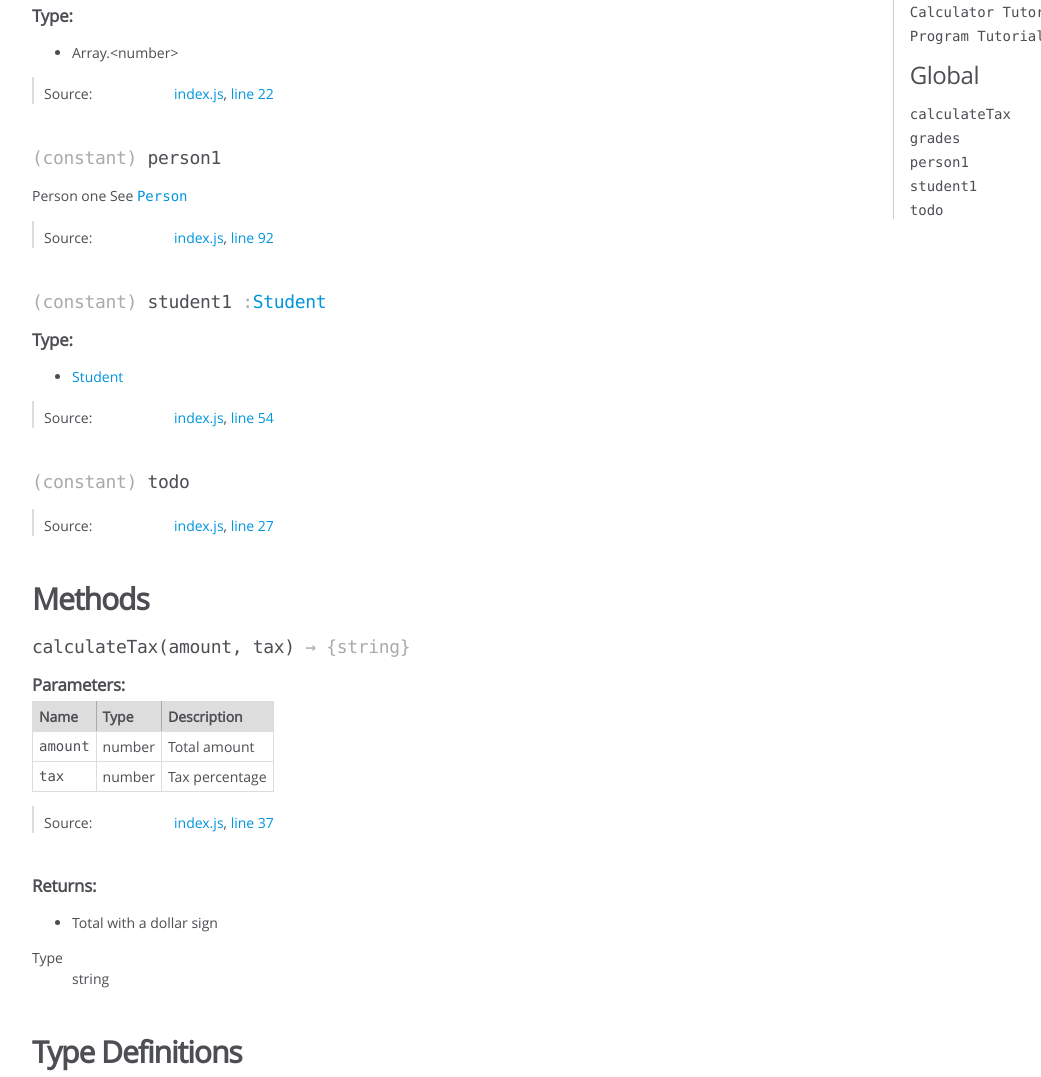
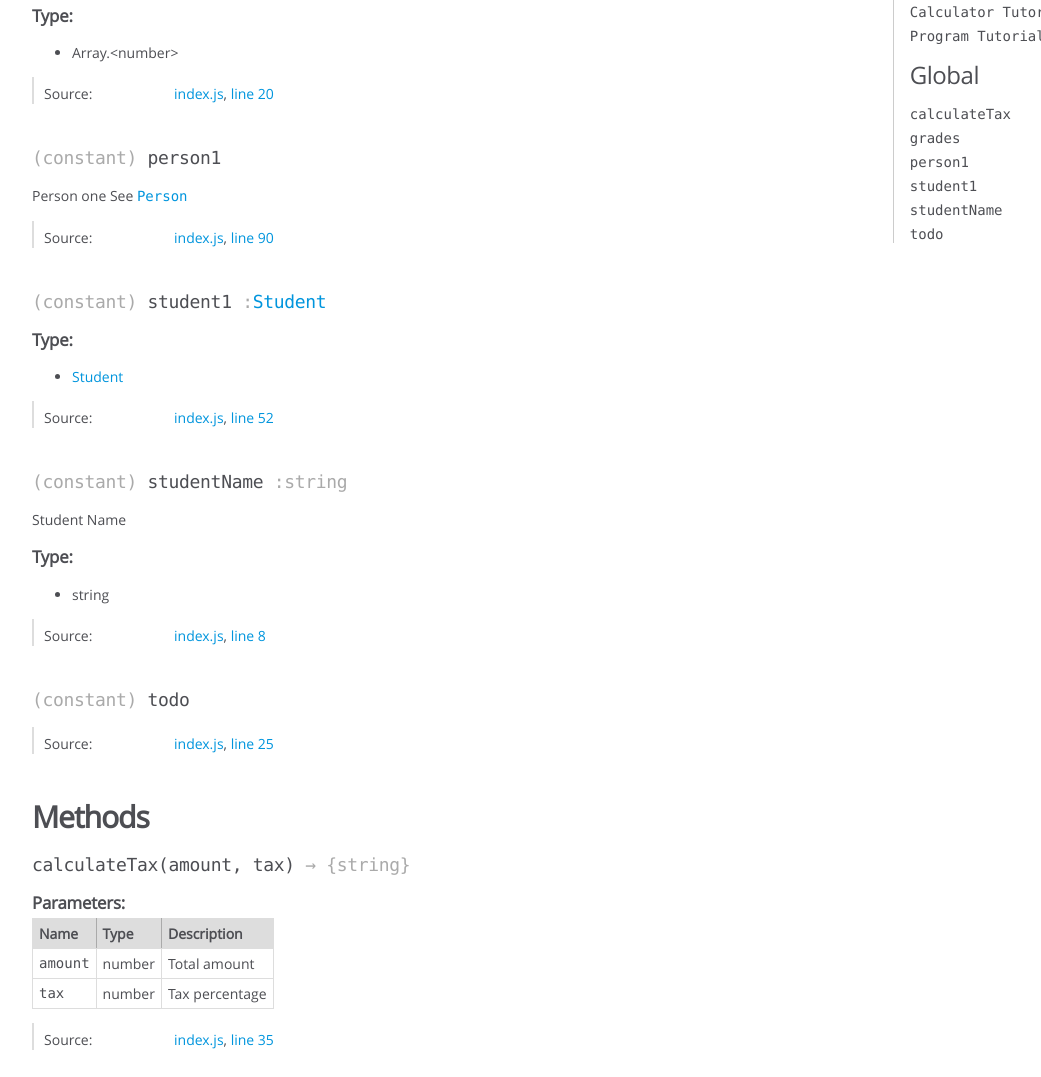
Before and after one commit to DuaneScheepersWebDeveloper/JSDoc-example, a website: page docs/global.html in a window 1280 px wide. Shown: the part 294-1371 px from the top of the page, without its empty margins (0-1041 px from the left). Drawn offline with Linux system fonts and the light colour scheme.

Commit message:
initial commit
initial commit

```diff
--- a/docs/global.html
+++ b/docs/global.html
@@ -152,7 +152,7 @@
 
     <dt class="tag-source">Source:</dt>
     <dd class="tag-source"><ul class="dummy"><li>
-        <a href="index.js.html">index.js</a>, <a href="index.js.html#line22">line 22</a>
+        <a href="index.js.html">index.js</a>, <a href="index.js.html#line20">line 20</a>
     </li></ul></dd>
 
 
@@ -215,7 +215,7 @@ See <a href="Person.html"><code>Person</code></a></p>
 
     <dt class="tag-source">Source:</dt>
     <dd class="tag-source"><ul class="dummy"><li>
-        <a href="index.js.html">index.js</a>, <a href="index.js.html#line92">line 92</a>
+        <a href="index.js.html">index.js</a>, <a href="index.js.html#line90">line 90</a>
     </li></ul></dd>
 
 
@@ -283,7 +283,79 @@ See <a href="Person.html"><code>Person</code></a></p>
 
     <dt class="tag-source">Source:</dt>
     <dd class="tag-source"><ul class="dummy"><li>
-        <a href="index.js.html">index.js</a>, <a href="index.js.html#line54">line 54</a>
+        <a href="index.js.html">index.js</a>, <a href="index.js.html#line52">line 52</a>
+    </li></ul></dd>
+
+
+
+
+
+
+
+</dl>
+
+
+
+
+
+
+
+
+<h4 class="name" id="studentName"><span class="type-signature">(constant) </span>studentName<span class="type-signature"> :string</span></h4>
+
+
+
+
+<div class="description">
+    <p>Student Name</p>
+</div>
+
+
+
+    <h5>Type:</h5>
+    <ul>
+        <li>
+
+<span class="param-type">string</span>
+
+
+        </li>
+    </ul>
+
+
+
+
+
+<dl class="details">
+
+
+
+
+
+
+
+
+
+
+
+
+
+
+
+
+
+
+
+
+
+
+
+
+
+
+    <dt class="tag-source">Source:</dt>
+    <dd class="tag-source"><ul class="dummy"><li>
+        <a href="index.js.html">index.js</a>, <a href="index.js.html#line8">line 8</a>
     </li></ul></dd>
 
 
@@ -341,7 +413,7 @@ See <a href="Person.html"><code>Person</code></a></p>
 
     <dt class="tag-source">Source:</dt>
     <dd class="tag-source"><ul class="dummy"><li>
-        <a href="index.js.html">index.js</a>, <a href="index.js.html#line27">line 27</a>
+        <a href="index.js.html">index.js</a>, <a href="index.js.html#line25">line 25</a>
     </li></ul></dd>
 
 
@@ -489,7 +561,7 @@ See <a href="Person.html"><code>Person</code></a></p>
 
     <dt class="tag-source">Source:</dt>
     <dd class="tag-source"><ul class="dummy"><li>
-        <a href="index.js.html">index.js</a>, <a href="index.js.html#line37">line 37</a>
+        <a href="index.js.html">index.js</a>, <a href="index.js.html#line35">line 35</a>
     </li></ul></dd>
 
 
@@ -757,7 +829,7 @@ See <a href="Person.html"><code>Person</code></a></p>
 
     <dt class="tag-source">Source:</dt>
     <dd class="tag-source"><ul class="dummy"><li>
-        <a href="index.js.html">index.js</a>, <a href="index.js.html#line42">line 42</a>
+        <a href="index.js.html">index.js</a>, <a href="index.js.html#line40">line 40</a>
     </li></ul></dd>
 
 
@@ -787,13 +859,13 @@ See <a href="Person.html"><code>Person</code></a></p>
 </div>
 
 <nav>
-    <h2><a href="index.html">JSDoc Example</a></h2><h3>Modules</h3><ul><li><a href="module-calculator.html">calculator</a></li></ul><h3>Classes</h3><ul><li><a href="Person.html">Person</a></li></ul><h3>Tutorials</h3><ul><li><a href="tutorial-calculator-tutorial.html">Calculator Tutorial</a></li><li><a href="tutorial-program-tutorial.html">Program Tutorial</a></li></ul><h3>Global</h3><ul><li><a href="global.html#calculateTax">calculateTax</a></li><li><a href="global.html#grades">grades</a></li><li><a href="global.html#person1">person1</a></li><li><a href="global.html#student1">student1</a></li><li><a href="global.html#todo">todo</a></li></ul>
+    <h2><a href="index.html">JSDoc Example</a></h2><h3>Modules</h3><ul><li><a href="module-calculator.html">calculator</a></li></ul><h3>Classes</h3><ul><li><a href="Person.html">Person</a></li></ul><h3>Tutorials</h3><ul><li><a href="tutorial-calculator-tutorial.html">Calculator Tutorial</a></li><li><a href="tutorial-program-tutorial.html">Program Tutorial</a></li></ul><h3>Global</h3><ul><li><a href="global.html#calculateTax">calculateTax</a></li><li><a href="global.html#grades">grades</a></li><li><a href="global.html#person1">person1</a></li><li><a href="global.html#student1">student1</a></li><li><a href="global.html#studentName">studentName</a></li><li><a href="global.html#todo">todo</a></li></ul>
 </nav>
 
 <br class="clear">
 
 <footer>
-    Documentation generated by <a href="https://github.com/jsdoc/jsdoc">JSDoc 4.0.2</a> on Wed Apr 19 2023 12:50:35 GMT+0200 (South Africa Standard Time)
+    Documentation generated by <a href="https://github.com/jsdoc/jsdoc">JSDoc 4.0.2</a> on Thu Apr 20 2023 08:25:53 GMT+0200 (South Africa Standard Time)
 </footer>
 
 <script> prettyPrint(); </script>
--- a/package.json
+++ b/package.json
@@ -11,5 +11,8 @@
   "license": "ISC",
   "devDependencies": {
     "jsdoc": "^4.0.2"
+  },
+  "dependencies": {
+    "nodemon": "^2.0.22"
   }
 }
```
Also changed, not shown: docs/Person.html (+6 -6 lines), docs/calculator.js.html (+2 -2 lines), docs/index.html (+2 -2 lines), docs/index.js.html (+17 -7 lines), docs/module-calculator.html (+2 -2 lines), docs/tutorial-calculator-tutorial.html (+2 -2 lines), docs/tutorial-program-tutorial.html (+2 -2 lines), src/example.js (added, +10 -0 lines), src/index.js (+6 -10 lines), 1 other file.
